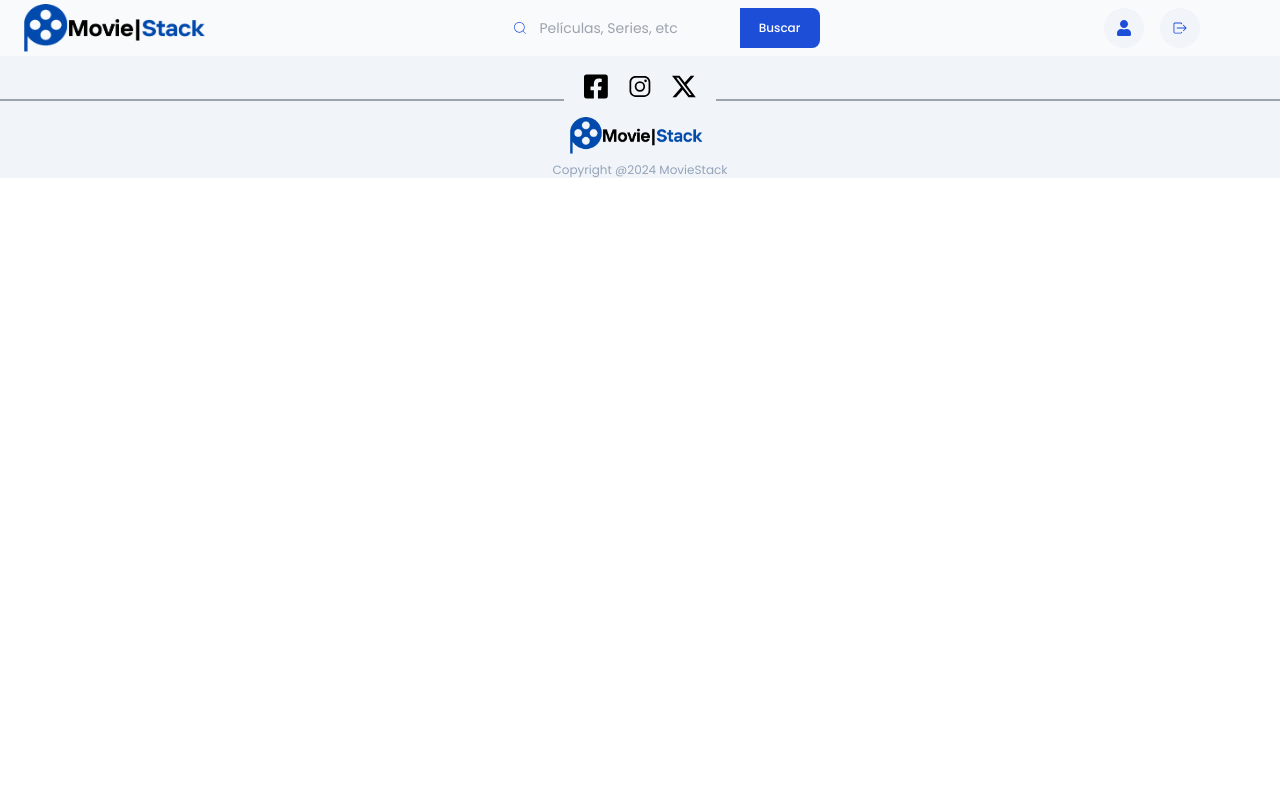
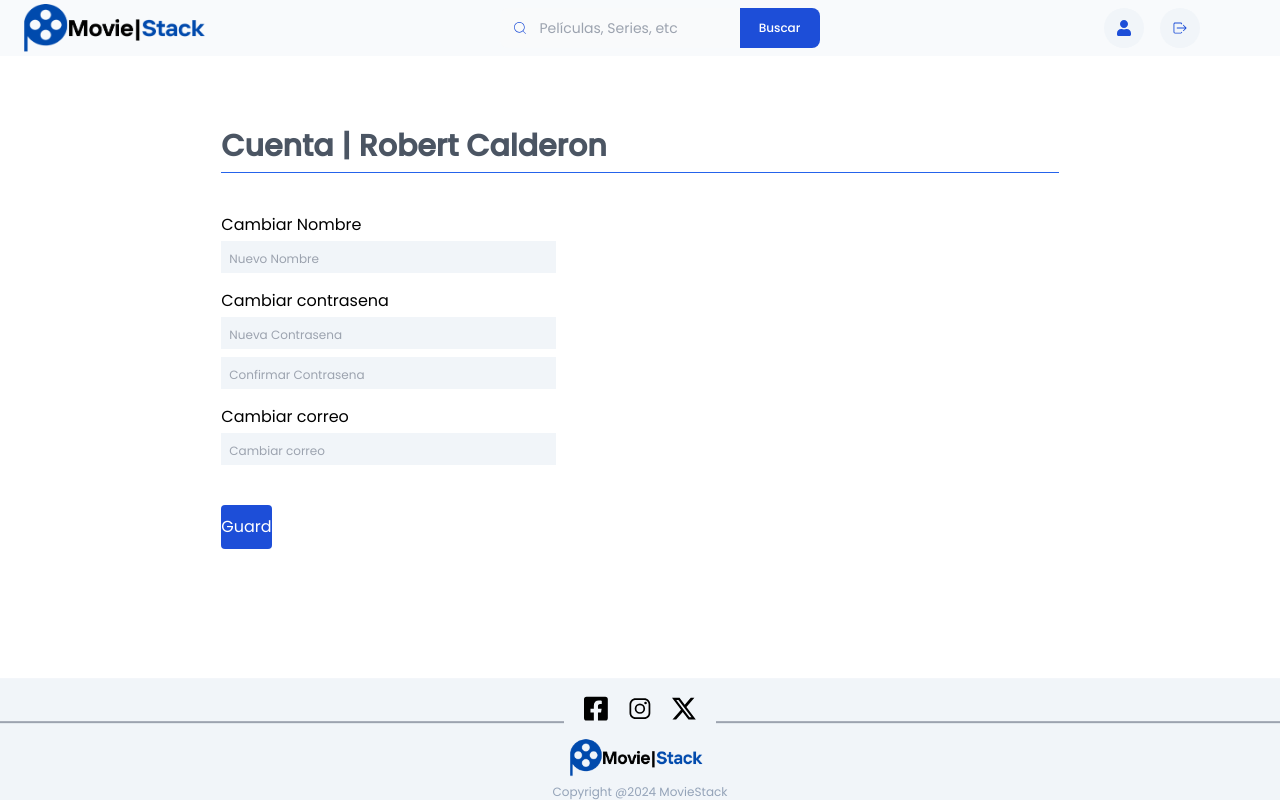
Before and after one commit to robCalderonDev/MovieStack, a React (Vite) app: page /userConfig in a window 1280 px wide. Built offline with nearby package versions, Linux system fonts and the light colour scheme.

Commit message:
add conf user page

```diff
--- a/src/components/header/userOptions/Avatar.jsx
+++ b/src/components/header/userOptions/Avatar.jsx
@@ -2,10 +2,11 @@ import React, { useState } from "react";
 import { FaUser } from "react-icons/fa";
 import { AiOutlineSetting } from "react-icons/ai";
 import { BiCameraMovie } from "react-icons/bi";
+import { useNavigate } from "react-router";
 
 export const Avatar = () => {
   const [isOpen, setIsOpen] = useState(false);
-
+  const navigate = useNavigate();
   const toggleDropdown = () => {
     setIsOpen(!isOpen);
   };
@@ -13,6 +14,16 @@ export const Avatar = () => {
   const closeDropdown = () => {
     setIsOpen(false);
   };
+  const OnGoUserConfig = () => {
+
+    setIsOpen(false);
+    navigate("/UserConfig");
+    const lastPath = localStorage.getItem("lastPath") || "/userConfig";
+    navigate(lastPath, {
+      replace: true,
+    });
+  };
+
   return (
     <div className="  ">
       <button
@@ -32,7 +43,7 @@ export const Avatar = () => {
               <a
                 href="#"
                 className="px-4 py-2 text-sm text-gray-700 hover:bg-gray-100 flex rounded-t-lg"
-                onClick={closeDropdown}
+                onClick={OnGoUserConfig}
               >
                 <AiOutlineSetting className="mt-0.5 mr-1" />
                 Configuracion
--- /dev/null
+++ b/src/movieStack/Pages/UserConfigPage.jsx
@@ -0,0 +1,16 @@
+import React from "react";
+import UserConfigForm from "../forms/UserConfigForm";
+
+const UserConfigPage = () => {
+  return (
+    <div className="w-full flex justify-center ">
+      <div className="w-2/3  p-2">
+        <h1 className="text-3xl font-bold mt-16 lg:mx-0 mx-5 text-gray-600 text-left">Cuenta | Robert Calderon</h1>
+        <hr className="border-1 border-blue-600 my-2" />
+        <UserConfigForm />
+      </div>
+    </div>
+  );
+};
+
+export default UserConfigPage;
--- /dev/null
+++ b/src/movieStack/forms/UserConfigForm.jsx
@@ -0,0 +1,28 @@
+import React from 'react'
+
+
+const UserConfigForm = props => {
+  return (
+    <div className='w-2/5 mt-10 '>
+
+        <h1>Cambiar Nombre</h1>
+        <input className="w-full h-8 mt-1 placeholder:text-xs pl-2 bg-slate-100 outline-none focus:border-blue-700  focus:outline-none focus:border-2  " type="text" placeholder="Nuevo Nombre"/>
+
+        <h1 className='mt-4'>Cambiar contrasena</h1>
+        <input className="w-full h-8 mt-1 placeholder:text-xs pl-2 bg-slate-100 outline-none focus:border-blue-700  focus:outline-none focus:border-2  " type="password" placeholder="Nueva Contrasena"/>
+
+        <input className="w-full h-8 mt-2 placeholder:text-xs pl-2 bg-slate-100 outline-none focus:border-blue-700  focus:outline-none focus:border-2  " type="password" placeholder="Confirmar Contrasena"/>
+
+        <h1 className='mt-4'>Cambiar correo</h1>
+        <input className="w-full h-8 mt-1 placeholder:text-xs pl-2 bg-slate-100 outline-none focus:border-blue-700  focus:outline-none focus:border-2  " type="password" placeholder="Cambiar correo"/>
+
+      <button className="w-[15%] mt-10 h-11 rounded  bg-blue-700 text-white hover:bg-blue-600" >Guardar</button>
+
+
+    </div>
+  )
+}
+
+
+
+export default UserConfigForm
--- a/src/movieStack/router/MovieStackRouter.jsx
+++ b/src/movieStack/router/MovieStackRouter.jsx
@@ -3,20 +3,21 @@ import { Navbar } from "../../components/header/Navbar";
 import { Navigate, Route, Routes } from "react-router";
 import { HomePage } from "../Pages/HomePage";
 import Footer from "../../components/bottom/Footer";
-import CreateUserPage from "../../auth/pages/CreateUserPage";
+import UserConfigPage from "../Pages/UserConfigPage";
 
 export const MovieStackRouter = () => {
   return (
-    <>
+    <div className="min-h-screen">
       <Navbar />
 
       <div>
         <Routes>
           <Route path="home" element={<HomePage />} />
           <Route path="/" element={<Navigate to="/home" />} />
+          <Route path="/userConfig" element={<UserConfigPage />} />
         </Routes>
       </div>
-      <Footer />
-    </>
+      <Footer class="sticky top-[100vh]"/>
+    </div>
   );
 };
```
